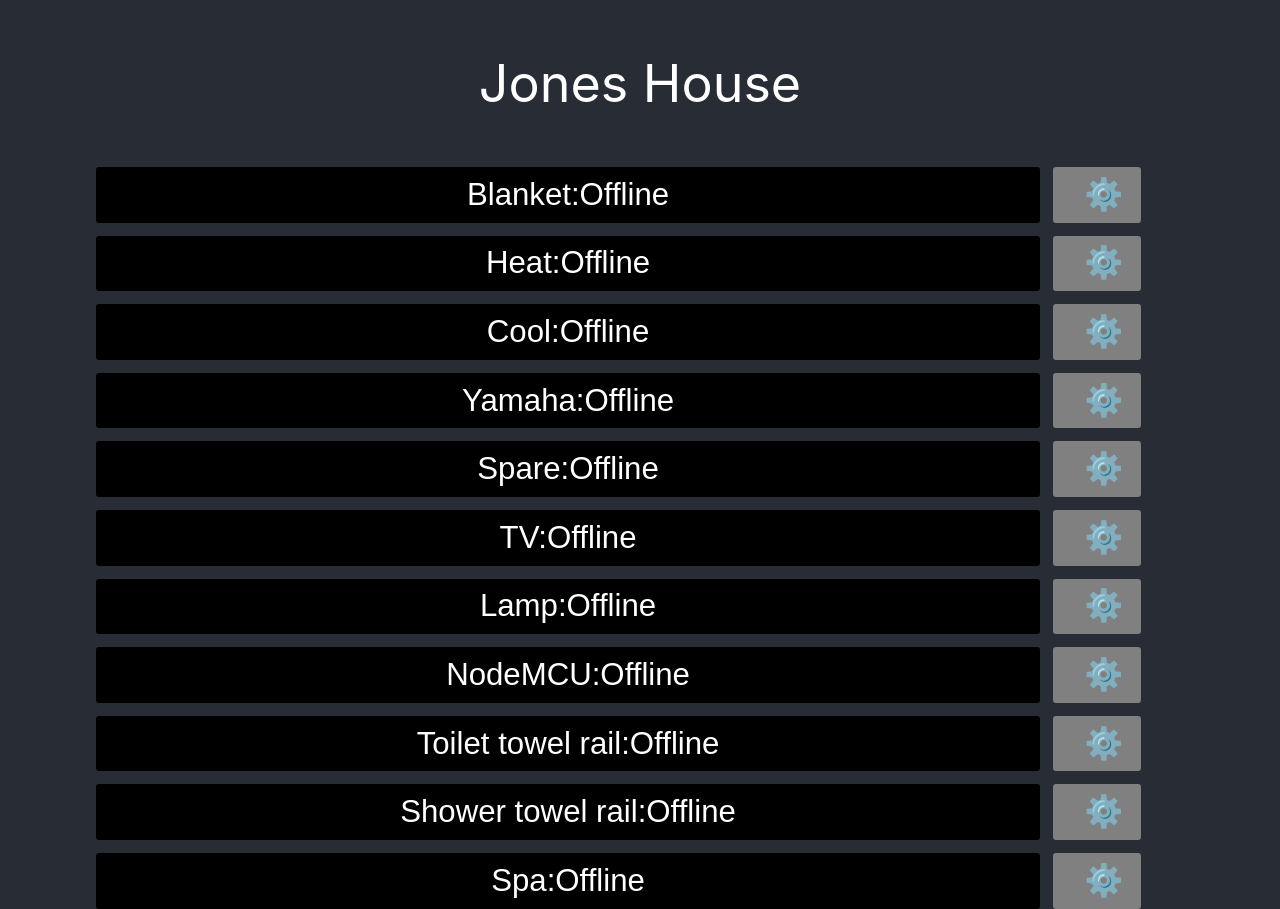
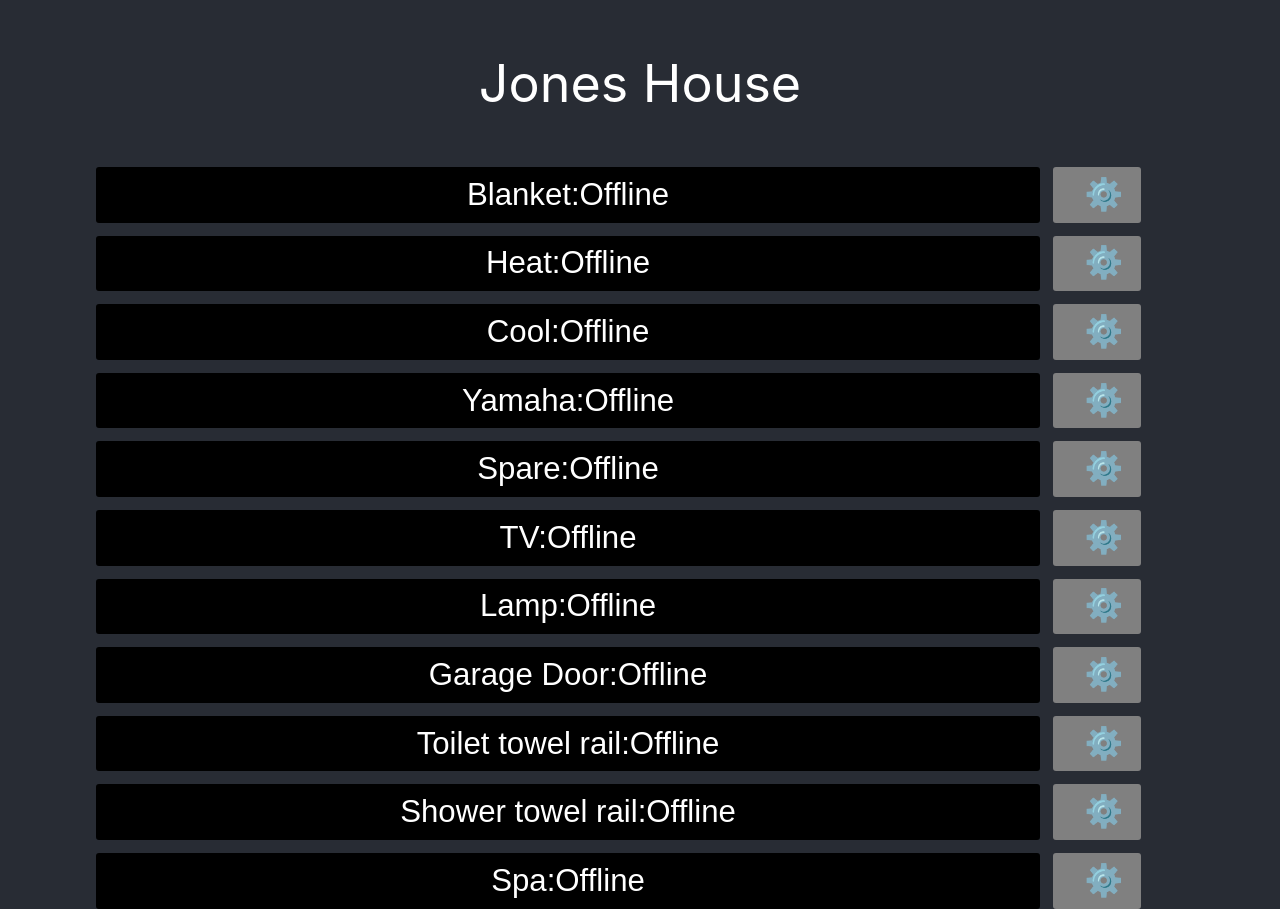
Before and after one commit to TimothyJones/TasmotaSimple, a React (Create React App) app: page / in a window 1280 px wide. Built offline with nearby package versions, Linux system fonts and the light colour scheme; no server answers.

Commit message:
fix: Add garage door, remove nodeMCU

```diff
--- a/src/config.js
+++ b/src/config.js
@@ -6,7 +6,7 @@ export const devices = [
   { displayName: 'Spare', host: 'spare.fritz.box' },
   { displayName: 'TV', host: 'tv.fritz.box' },
   { displayName: 'Lamp', host: 'lamp.fritz.box' },
-  { displayName: 'NodeMCU', host: 'nodemcu.fritz.box' },
+  { displayName: 'Garage Door', host: 'garage.fritz.box' },
   { displayName: 'Toilet towel rail', host: 'toilet.fritz.box' },
   { displayName: 'Shower towel rail', host: 'shower.fritz.box' },
   { displayName: 'Spa', host: 'spa.fritz.box' }
```
